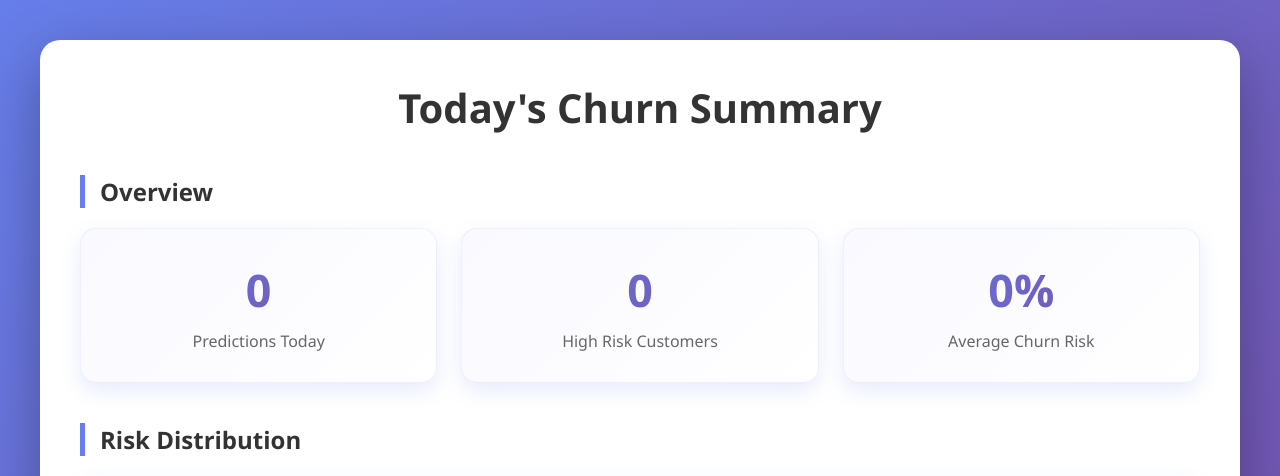
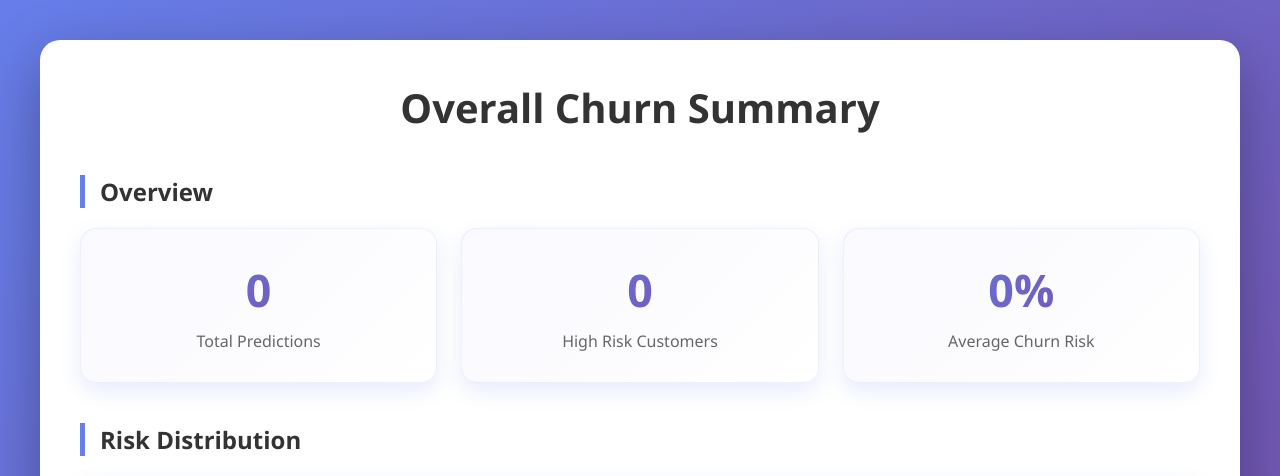
Before and after one commit to Mohit26-BM/Python_Machine_Learning, a Flask app: page /dashboard in a window 1280 px wide. Shown: the top 476 px of the page. Run offline with Flask 3, Linux system fonts and the light colour scheme; parts of the project's set-up code (start-up, migrations or seed data) failed here and were passed over.

Commit message:
Update churn summary headings in dashboard.html

```diff
--- a/Customer_Churn/templates/dashboard.html
+++ b/Customer_Churn/templates/dashboard.html
@@ -8,12 +8,12 @@
    </head>
    <body>
       <div class="container">
-         <h1>Today's Churn Summary</h1>
+         <h1>Overall Churn Summary</h1>
          <h2 class="section-title">Overview</h2>
          <div class="summary-cards">
             <div class="card">
                <h3>{{ total }}</h3>
-               <p>Predictions Today</p>
+               <p>Total Predictions</p>
             </div>
             <div class="card">
                <h3>{{ high_risk }}</h3>
```
